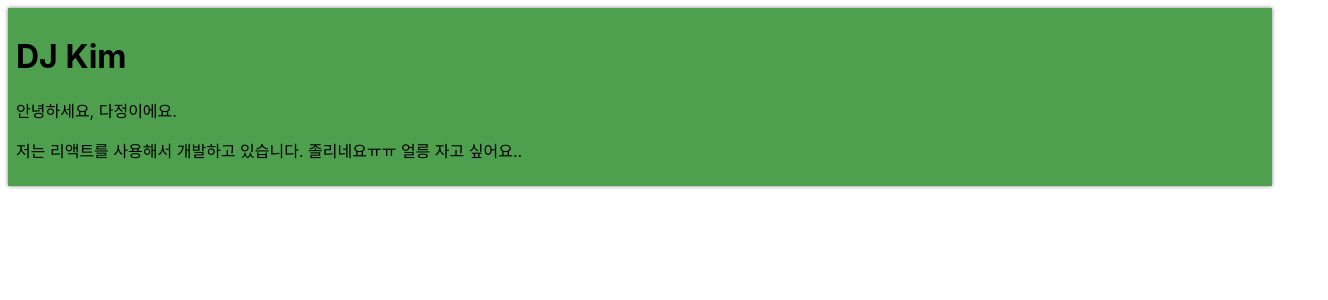
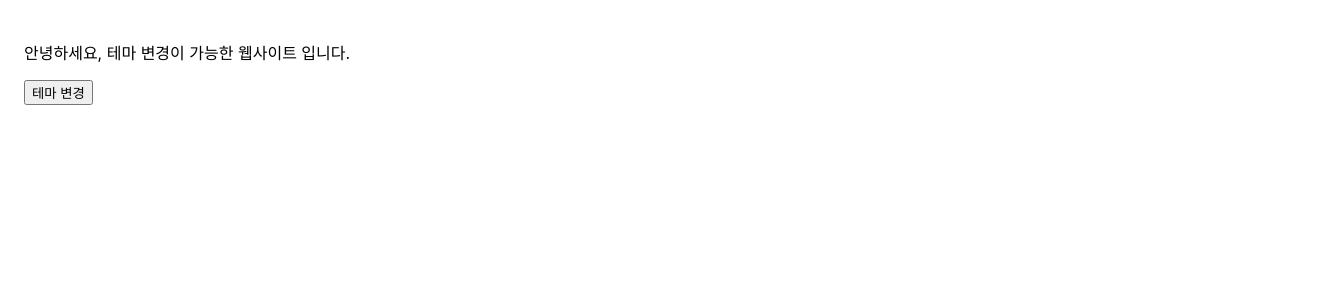
Before and after one commit to uwhami/studying_react_inflean1, a React (Create React App) app in the folder my-app/: page / in a window 1280 px wide. Shown: the top 300 px of the page, 1328 px wide, since content can reach past the window. Built offline with nearby package versions, Linux system fonts and the light colour scheme.

Commit message:
chapter_14

```diff
--- /dev/null
+++ b/my-app/src/chapter_14/DarkOrLight.jsx
@@ -0,0 +1,23 @@
+import { useState, useCallback } from "react";
+import ThemeContext from "./ThemeContext";
+import MainContent from "./MainContent";
+
+function DarkOrLight(props) {
+  const [theme, setTheme] = useState("light");
+
+  const toggleTheme = useCallback(() => {
+    if (theme === "light") {
+      setTheme("dark");
+    } else if (theme === "dark") {
+      setTheme("light");
+    }
+  }, [theme]);
+
+  return (
+    <ThemeContext.Provider value={{ theme, toggleTheme }}>
+      <MainContent />
+    </ThemeContext.Provider>
+  );
+}
+
+export default DarkOrLight;
--- /dev/null
+++ b/my-app/src/chapter_14/MainContent.jsx
@@ -0,0 +1,23 @@
+import { useContext } from "react";
+import ThemeContext from "./ThemeContext";
+
+function MainContent(props) {
+  const { theme, toggleTheme } = useContext(ThemeContext);
+
+  return (
+    <div
+      style={{
+        width: "100vw",
+        height: "100vh",
+        padding: "1.5rem",
+        backgroundColor: theme == "light" ? "white" : "black",
+        color: theme == "light" ? "black" : "white",
+      }}
+    >
+        <p>안녕하세요, 테마 변경이 가능한 웹사이트 입니다.</p>
+        <button onClick={toggleTheme}>테마 변경</button>
+    </div>
+  );
+}
+
+export default MainContent;
--- /dev/null
+++ b/my-app/src/chapter_14/ThemeContext.jsx
@@ -0,0 +1,6 @@
+import React from "react";
+
+const ThemeContext = React.createContext();
+ThemeContext.displayName = "ThemeContext";
+
+export default ThemeContext;
--- a/my-app/src/index.js
+++ b/my-app/src/index.js
@@ -16,6 +16,7 @@
 import SignUp from "./chapter_11/SignUp";
 import Calculator from "./chapter_12/Calculator";
 import ProfileCard from "./chapter_13/ProfileCard";
+import DarkOrLight from "./chapter_14/DarkOrLight";
 
 const root = ReactDOM.createRoot(document.getElementById("root"));
 // setInterval(() => {
@@ -33,7 +34,8 @@
     {/* <AttendanceBook /> */}
     {/* <SignUp /> */}
     {/* <Calculator /> */}
-    <ProfileCard />
+    {/* <ProfileCard /> */}
+    <DarkOrLight />
   </React.StrictMode>
 );
 // }, 1000);
```
